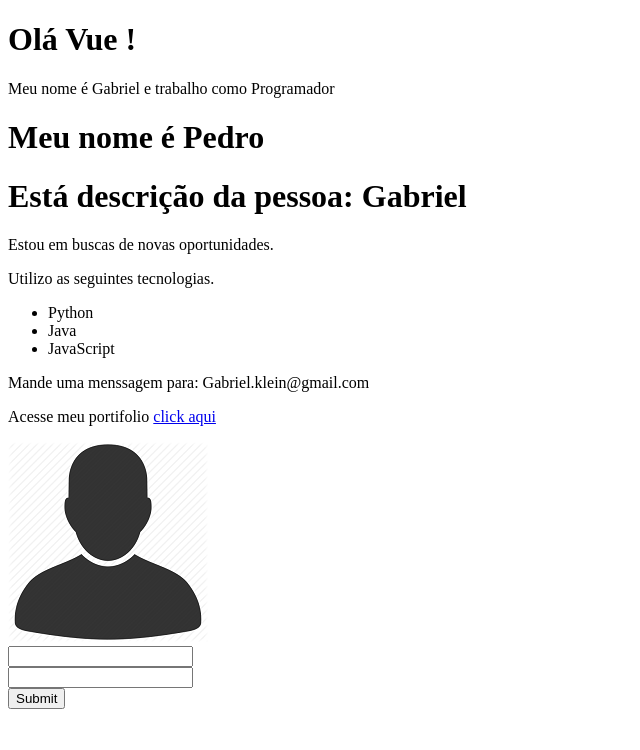
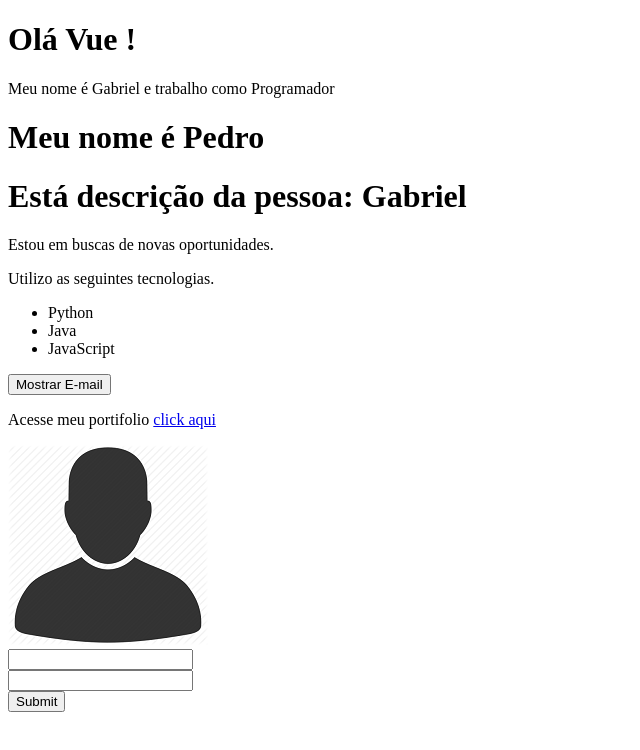
Before and after one commit to gabrielNunesKlein/Vue-Js, a Vue app in the folder 2_projeto_vue/: page / in a window 1280 px wide. Shown: the top 750 px of the page, without its empty margins (0-640 px from the left). Built offline with nearby package versions, Linux system fonts and the light colour scheme.

Commit message:
Métodos

```diff
--- a/2_projeto_vue/src/components/Info.vue
+++ b/2_projeto_vue/src/components/Info.vue
@@ -8,6 +8,9 @@
             <li>Java</li>
             <li>JavaScript</li>
         </ul>
+        <div>
+            <button @click="mostrarEmail">{{ textoBotao }}</button>
+        </div>
         <p v-show="mostrar_email">Mande uma menssagem para: {{ email }}</p>
         <p>Acesse meu portifolio <a v-bind:href="meu_portifolio" target="_blank">click aqui</a></p>
         <Perfil />
@@ -24,9 +27,20 @@
     data(){
         return {
             esta_trabalhando: false,
-            mostrar_email: true,
+            mostrar_email: false,
             email: 'Gabriel.klein@gmail.com',
-            meu_portifolio: 'https://github.com/gabrielNunesKlein'
+            meu_portifolio: 'https://github.com/gabrielNunesKlein',
+            textoBotao: 'Mostrar E-mail'
+        }
+    },
+    methods: {
+        mostrarEmail(){
+            this.mostrar_email = !this.mostrar_email;
+            if(!this.mostrar_Email){
+                this.textoBotao = 'Mostrar E-mail';
+            }else{
+                this.textoBotao = 'Esconder E-mail';
+            }
         }
     }
 }
```
